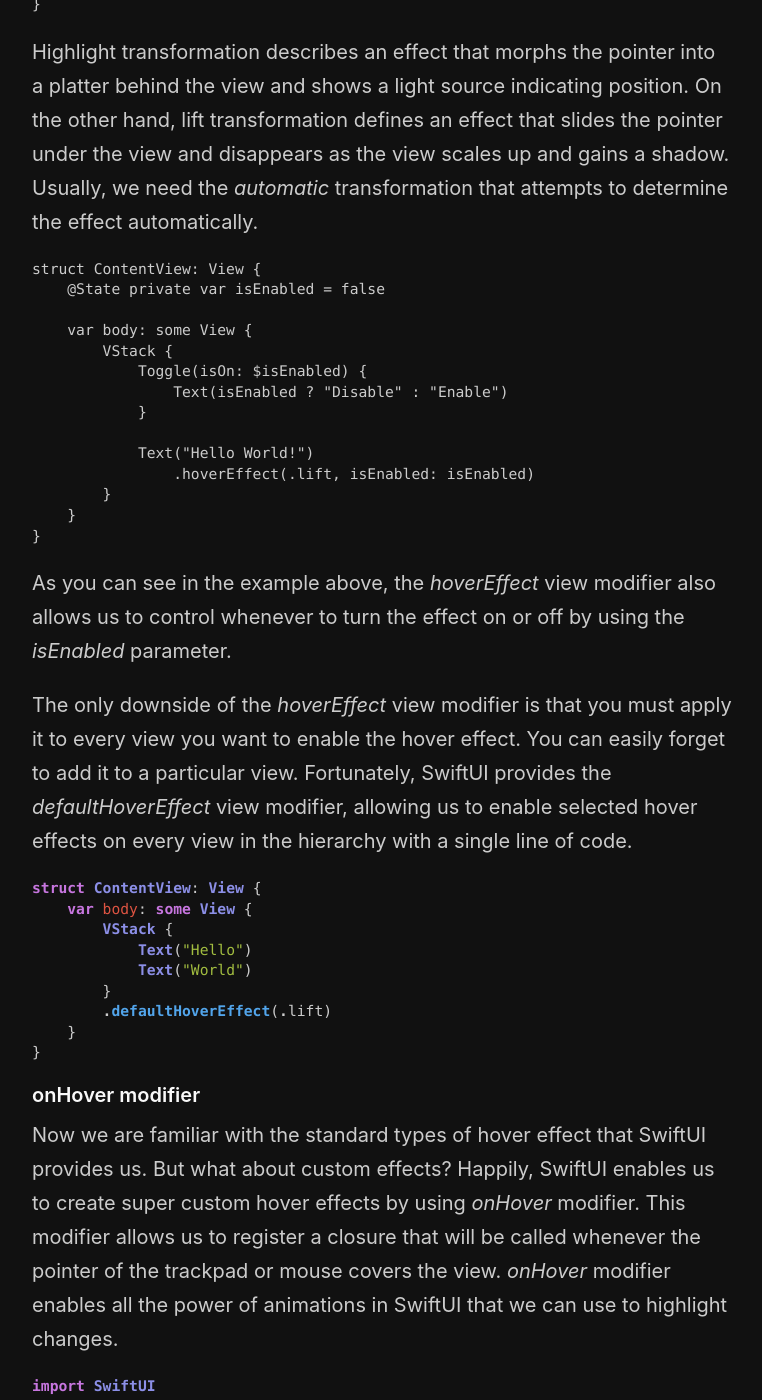
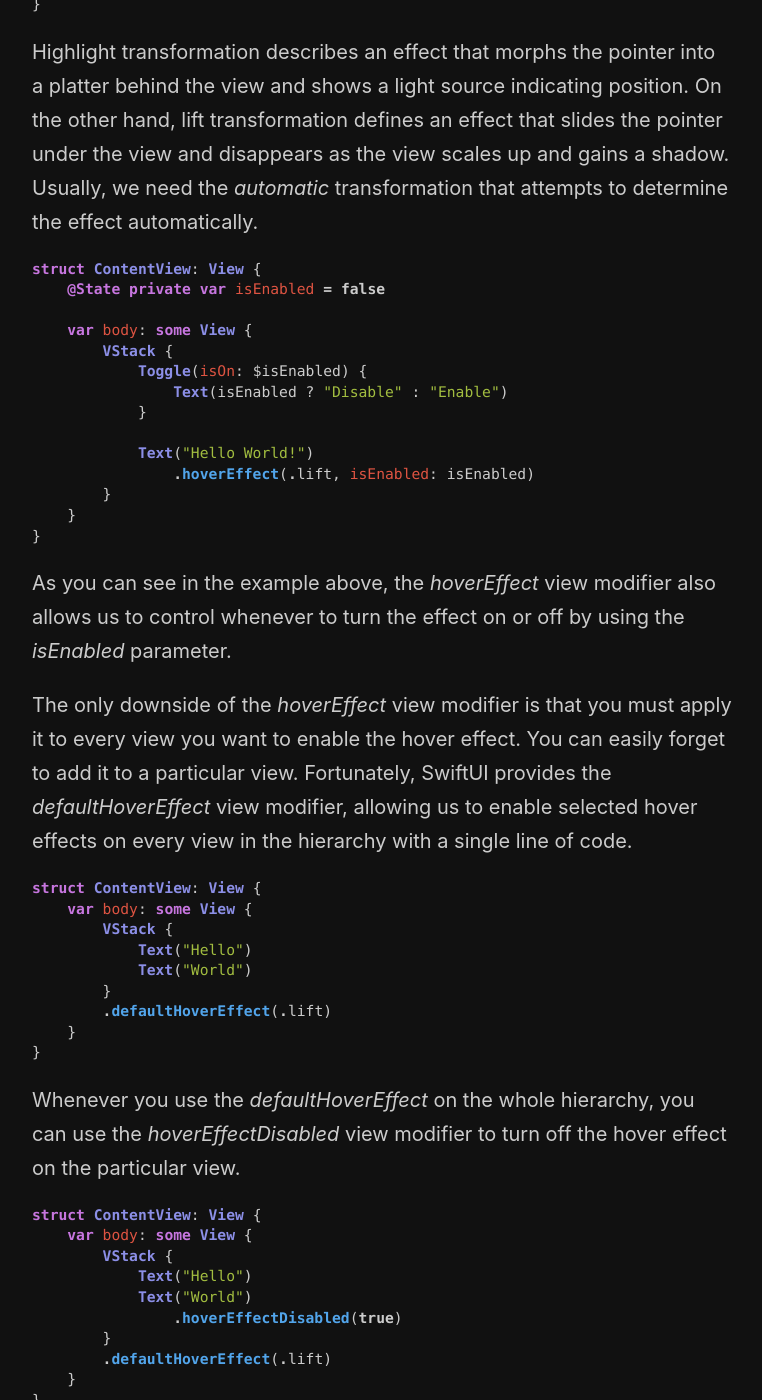
Before and after one commit to mecid/mecid.github.io, a Jekyll site: the page built from _posts/2020-03-25-hover-effect-in-swiftui.md, in a window 1280 px wide and 1400 px high, scrolled down 1625 px. Shown: the whole window, without its empty margins (258-1020 px from the left). Built offline with Jekyll 4.4.1, drawn with Linux system fonts in a browser that asks for light colours.

Commit message:
hoverEffectDisabled section added to the hover effect post

````diff
--- a/_posts/2020-03-25-hover-effect-in-swiftui.md
+++ b/_posts/2020-03-25-hover-effect-in-swiftui.md
@@ -42,7 +42,7 @@ struct RootView: View {
 
 Highlight transformation describes an effect that morphs the pointer into a platter behind the view and shows a light source indicating position. On the other hand, lift transformation defines an effect that slides the pointer under the view and disappears as the view scales up and gains a shadow. Usually, we need the *automatic* transformation that attempts to determine the effect automatically.
 
-```
+```swift
 struct ContentView: View {
     @State private var isEnabled = false
 
@@ -75,6 +75,21 @@ struct ContentView: View {
 }
 ```
 
+Whenever you use the *defaultHoverEffect* on the whole hierarchy, you can use the *hoverEffectDisabled* view modifier to turn off the hover effect on the particular view.
+
+```swift
+struct ContentView: View {
+    var body: some View {
+        VStack {
+            Text("Hello")
+            Text("World")
+                .hoverEffectDisabled(true)
+        }
+        .defaultHoverEffect(.lift)
+    }
+}
+```
+
 #### onHover modifier
 Now we are familiar with the standard types of hover effect that SwiftUI provides us. But what about custom effects? Happily, SwiftUI enables us to create super custom hover effects by using *onHover* modifier. This modifier allows us to register a closure that will be called whenever the pointer of the trackpad or mouse covers the view. *onHover* modifier enables all the power of animations in SwiftUI that we can use to highlight changes.
 
````
